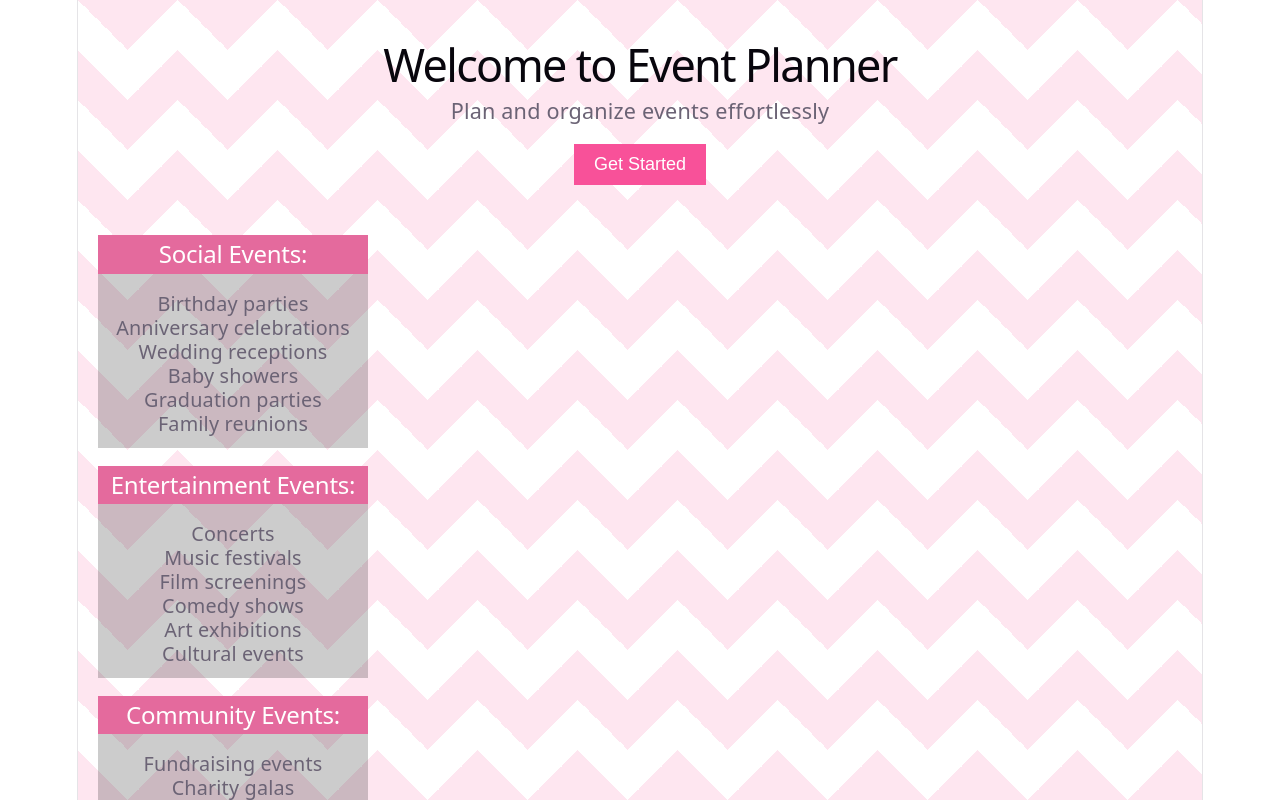
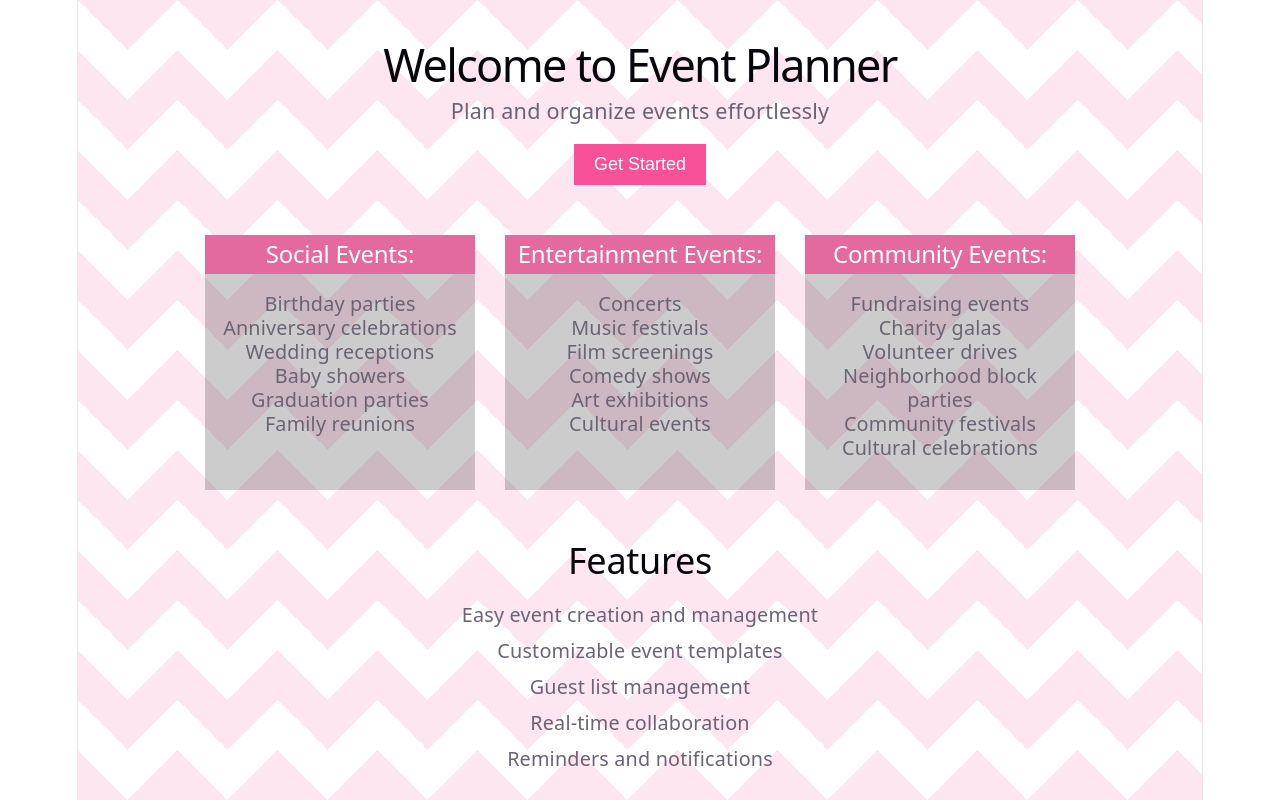
Before and after one commit to P-Jelagat/Event-Planner, a React (Vite) app in the folder event-planner/: page / in a window 1280 px wide. Shown: the top 800 px of the page. Built offline with nearby package versions, Linux system fonts and the light colour scheme.

Commit message:
Complete adjustments to changing h2 positioning.

```diff
--- a/event-planner/src/EventPlanner.css
+++ b/event-planner/src/EventPlanner.css
@@ -89,6 +89,14 @@ footer {
  margin-top: 50px;
  font-size: 0.9rem;
 }
+
+.events_categories {
+    display: flex;
+    gap: 30px;
+    justify-content: center;
+    margin-top: 50px;
+    flex-wrap: wrap;
+}
 .events_categories h1 {
  background-color: gray;
  text-align: center;
--- a/event-planner/src/EventPlanner.jsx
+++ b/event-planner/src/EventPlanner.jsx
@@ -1,6 +1,6 @@
 // import React from 'react';
 import './EventPlanner.css'; // Import CSS file for styling
-import Footer from './components/Footer';
+import Footer from './Components/Footer';
 
 const EventPlanner = () => {
  return (
```
